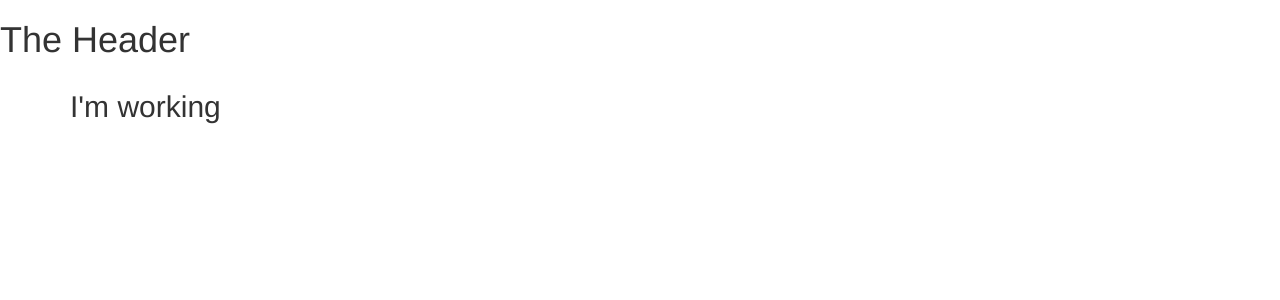
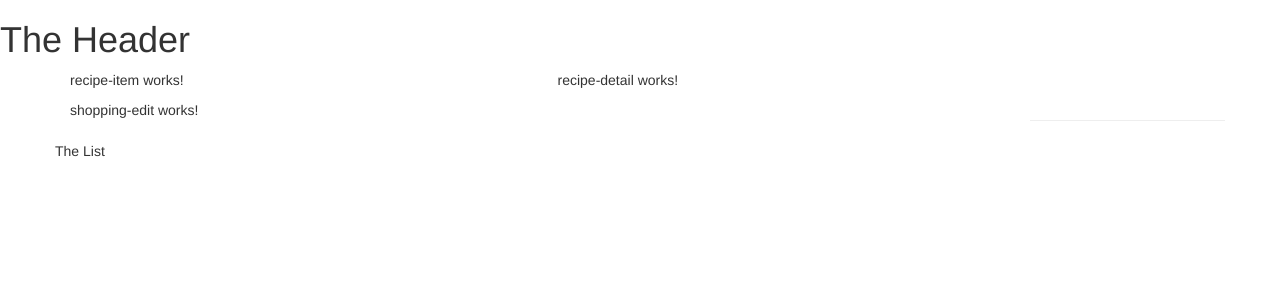
Before and after one commit to robertocannella/recipe-app, an Angular app: page / in a window 1280 px wide. Shown: the top 300 px of the page. Built offline with nearby package versions, Linux system fonts and the light colour scheme.

Commit message:
Nest Components

```diff
--- a/src/app/app.component.html
+++ b/src/app/app.component.html
@@ -2,7 +2,8 @@
 <div class="container">
   <div class="row">
     <div class="col-md-12">
-      <h2>I'm working</h2>
+      <app-recipes></app-recipes>
+      <app-shopping-list></app-shopping-list>
     </div>
   </div>
 </div>
--- a/src/app/app.module.ts
+++ b/src/app/app.module.ts
@@ -8,6 +8,7 @@
 import { RecipeItemComponent } from './recipes/recipe-list/recipe-item/recipe-item.component';
 import { ShoppingListComponent } from './shopping-list/shopping-list.component';
 import { ShoppingEditComponent } from './shopping-list/shopping-edit/shopping-edit.component';
+import { RecipeListComponent } from './recipes/recipe-list/recipe-list.component';
 
 
 
@@ -20,6 +21,7 @@
     RecipeItemComponent,
     ShoppingListComponent,
     ShoppingEditComponent,
+    RecipeListComponent,
   ],
   imports: [
     BrowserModule
--- /dev/null
+++ b/src/app/recipes/recipe-list/recipe-list.component.html
@@ -0,0 +1 @@
+<app-recipe-item></app-recipe-item>
--- /dev/null
+++ b/src/app/recipes/recipe-list/recipe-list.component.ts
@@ -0,0 +1,15 @@
+import { Component, OnInit } from '@angular/core';
+
+@Component({
+  selector: 'app-recipe-list',
+  templateUrl: './recipe-list.component.html',
+  styleUrls: ['./recipe-list.component.css']
+})
+export class RecipeListComponent implements OnInit {
+
+  constructor() { }
+
+  ngOnInit(): void {
+  }
+
+}
--- a/src/app/recipes/recipes.component.html
+++ b/src/app/recipes/recipes.component.html
@@ -1 +1,8 @@
-<p>recipes works!</p>
+<div class="row">
+    <div class="col-md-5">
+        <app-recipe-list></app-recipe-list>
+    </div>
+    <div class="col-md-7">
+        <app-recipe-detail></app-recipe-detail>
+    </div>
+</div>
--- a/src/app/shopping-list/shopping-list.component.html
+++ b/src/app/shopping-list/shopping-list.component.html
@@ -1 +1,7 @@
-<p>shopping-list works!</p>
+<div class="row">
+    <div class="col-xs-10">
+        <app-shopping-edit></app-shopping-edit>
+    </div>
+    <hr>
+    <p>The List</p>
+</div>
```
Also changed, not shown: src/app/recipes/recipe-list/recipe-list.component.css (added).
